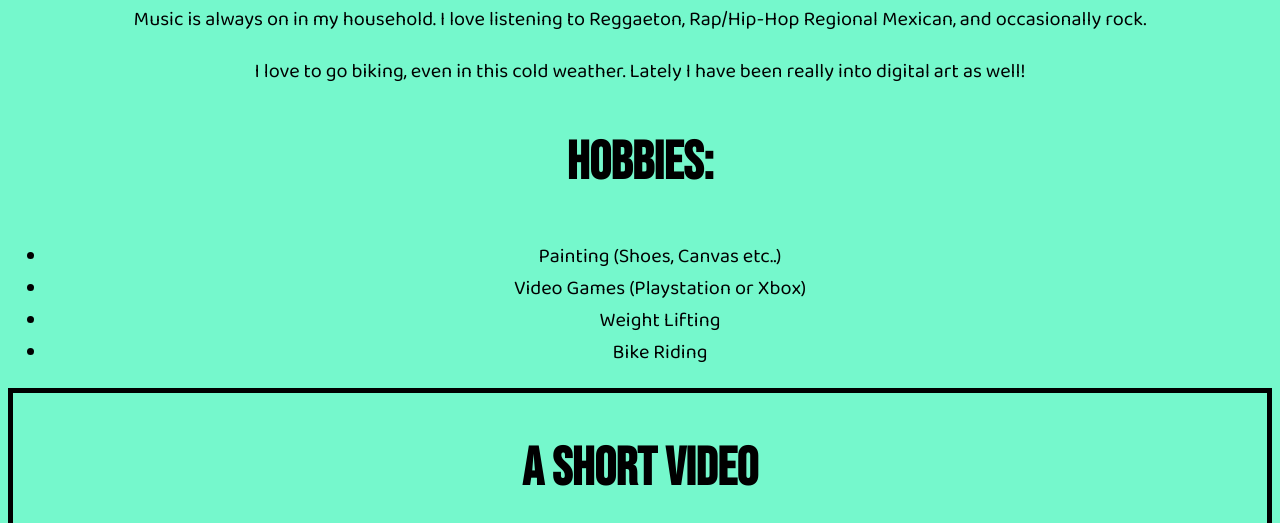
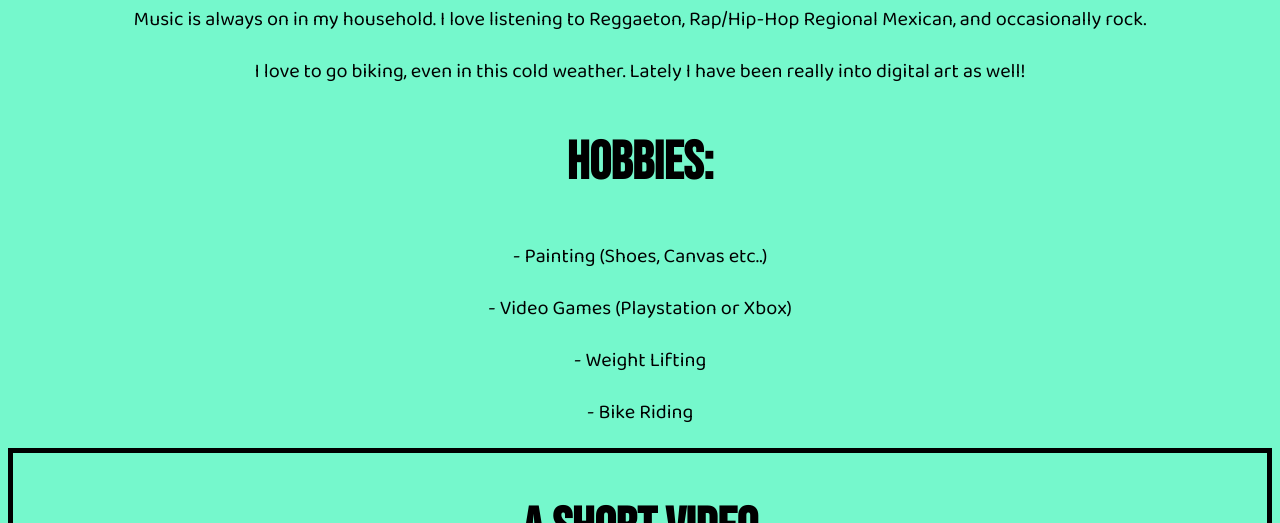
Before and after one commit to RVCC-IDMX/about-me-mnolasc2297, a plain HTML site: page index.html in a window 1280 px wide. Shown: the part 1073-1596 px from the top of the page. Drawn offline with Linux system fonts and the light colour scheme.

Commit message:
Hobbies Change

```diff
--- a/css/style.css
+++ b/css/style.css
@@ -37,7 +37,7 @@ text-align: center;
  text-align: center;
 }
  /*Hobbies*/
-#hobbies ul li {
+#hobbies {
     text-align: center;
 }
 
--- a/index.html
+++ b/index.html
@@ -50,12 +50,10 @@
 
                 <h2>Hobbies:</h2>
 
-                <ul>
-                    <li>Painting (Shoes, Canvas etc..)</li>
-                    <li>Video Games (Playstation or Xbox)</li>
-                    <li>Weight Lifting </li>
-                    <li>Bike Riding </li>
-                  </ul>
+                    <p>- Painting (Shoes, Canvas etc..)</p>
+                    <p>- Video Games (Playstation or Xbox)</p>
+                    <p>- Weight Lifting </p>
+                    <p>- Bike Riding </p>
 
 
             </section>
```
